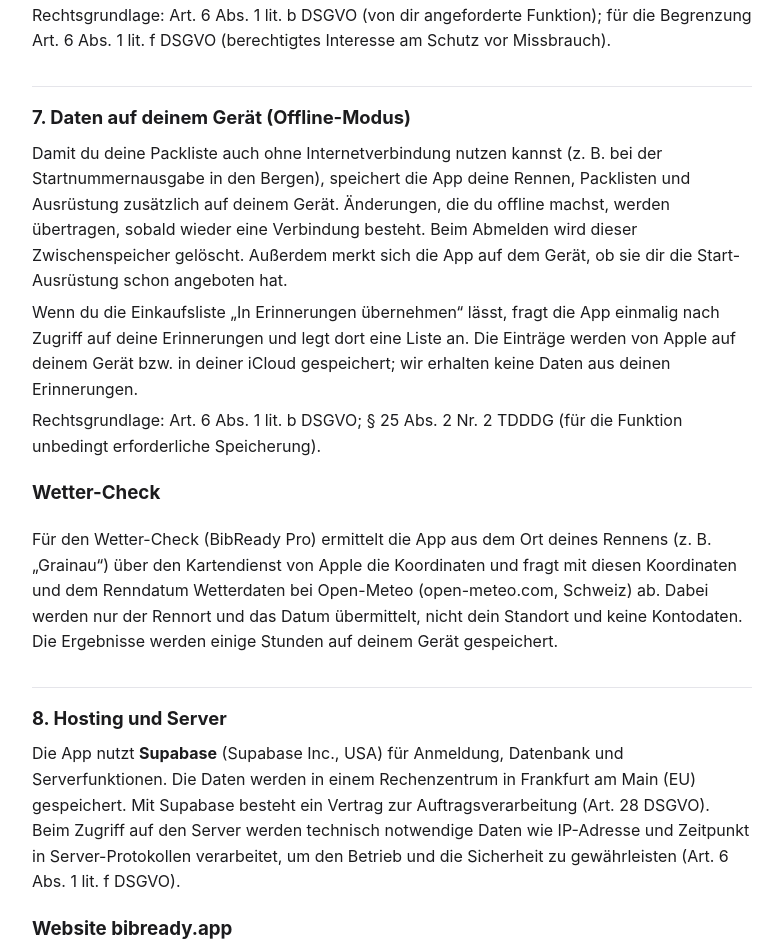
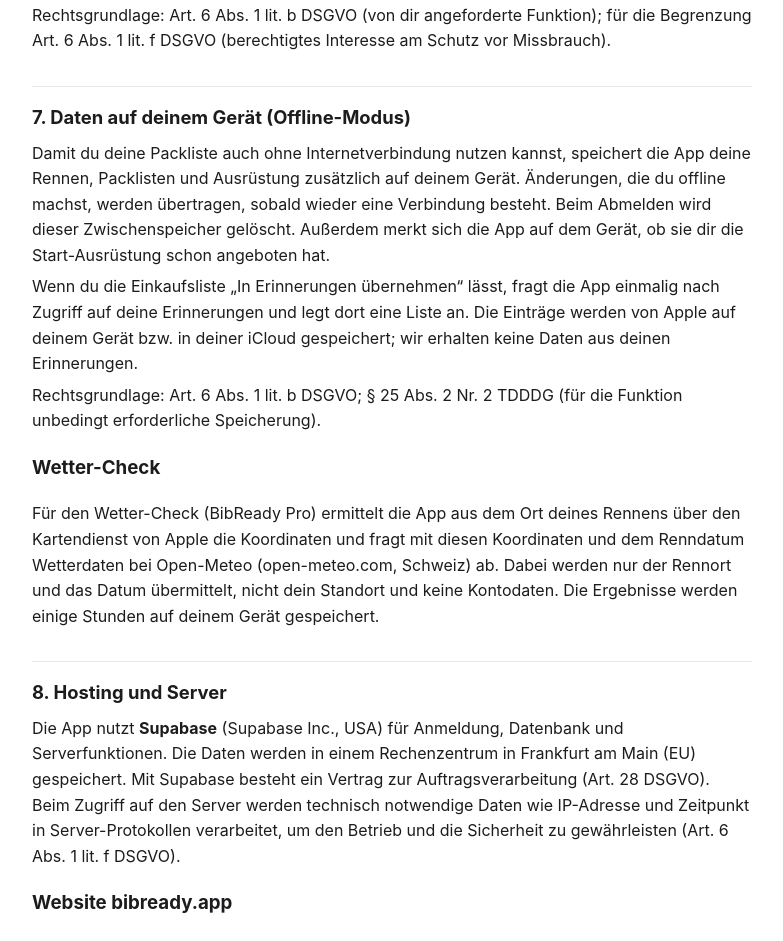
Before and after one commit to samuelbe/bibready-legal, a plain HTML site: page datenschutz.html in a window 1280 px wide. Shown: the part 2425-3366 px from the top of the page, without its empty margins (248-1031 px from the left). Drawn offline with Linux system fonts and the light colour scheme.

Commit message:
Datenschutz: konkrete Beispiele entfernt

```diff
--- a/datenschutz.html
+++ b/datenschutz.html
@@ -71,12 +71,12 @@ E-Mail: support@bibready.app</p>
 <p>Rechtsgrundlage: Art. 6 Abs. 1 lit. b DSGVO (von dir angeforderte Funktion); für die Begrenzung Art. 6 Abs. 1 lit. f DSGVO (berechtigtes Interesse am Schutz vor Missbrauch).</p>
 
 <h2>7. Daten auf deinem Gerät (Offline-Modus)</h2>
-<p>Damit du deine Packliste auch ohne Internetverbindung nutzen kannst (z. B. bei der Startnummernausgabe in den Bergen), speichert die App deine Rennen, Packlisten und Ausrüstung zusätzlich auf deinem Gerät. Änderungen, die du offline machst, werden übertragen, sobald wieder eine Verbindung besteht. Beim Abmelden wird dieser Zwischenspeicher gelöscht. Außerdem merkt sich die App auf dem Gerät, ob sie dir die Start-Ausrüstung schon angeboten hat.</p>
+<p>Damit du deine Packliste auch ohne Internetverbindung nutzen kannst, speichert die App deine Rennen, Packlisten und Ausrüstung zusätzlich auf deinem Gerät. Änderungen, die du offline machst, werden übertragen, sobald wieder eine Verbindung besteht. Beim Abmelden wird dieser Zwischenspeicher gelöscht. Außerdem merkt sich die App auf dem Gerät, ob sie dir die Start-Ausrüstung schon angeboten hat.</p>
 <p>Wenn du die Einkaufsliste „In Erinnerungen übernehmen“ lässt, fragt die App einmalig nach Zugriff auf deine Erinnerungen und legt dort eine Liste an. Die Einträge werden von Apple auf deinem Gerät bzw. in deiner iCloud gespeichert; wir erhalten keine Daten aus deinen Erinnerungen.</p>
 <p>Rechtsgrundlage: Art. 6 Abs. 1 lit. b DSGVO; § 25 Abs. 2 Nr. 2 TDDDG (für die Funktion unbedingt erforderliche Speicherung).</p>
 
 <h3>Wetter-Check</h3>
-<p>Für den Wetter-Check (BibReady Pro) ermittelt die App aus dem Ort deines Rennens (z. B. „Grainau“) über den Kartendienst von Apple die Koordinaten und fragt mit diesen Koordinaten und dem Renndatum Wetterdaten bei Open-Meteo (open-meteo.com, Schweiz) ab. Dabei werden nur der Rennort und das Datum übermittelt, nicht dein Standort und keine Kontodaten. Die Ergebnisse werden einige Stunden auf deinem Gerät gespeichert.</p>
+<p>Für den Wetter-Check (BibReady Pro) ermittelt die App aus dem Ort deines Rennens über den Kartendienst von Apple die Koordinaten und fragt mit diesen Koordinaten und dem Renndatum Wetterdaten bei Open-Meteo (open-meteo.com, Schweiz) ab. Dabei werden nur der Rennort und das Datum übermittelt, nicht dein Standort und keine Kontodaten. Die Ergebnisse werden einige Stunden auf deinem Gerät gespeichert.</p>
 
 <h2>8. Hosting und Server</h2>
 <p>Die App nutzt <strong>Supabase</strong> (Supabase Inc., USA) für Anmeldung, Datenbank und Serverfunktionen. Die Daten werden in einem Rechenzentrum in Frankfurt am Main (EU) gespeichert. Mit Supabase besteht ein Vertrag zur Auftragsverarbeitung (Art. 28 DSGVO). Beim Zugriff auf den Server werden technisch notwendige Daten wie IP-Adresse und Zeitpunkt in Server-Protokollen verarbeitet, um den Betrieb und die Sicherheit zu gewährleisten (Art. 6 Abs. 1 lit. f DSGVO).</p>
```
